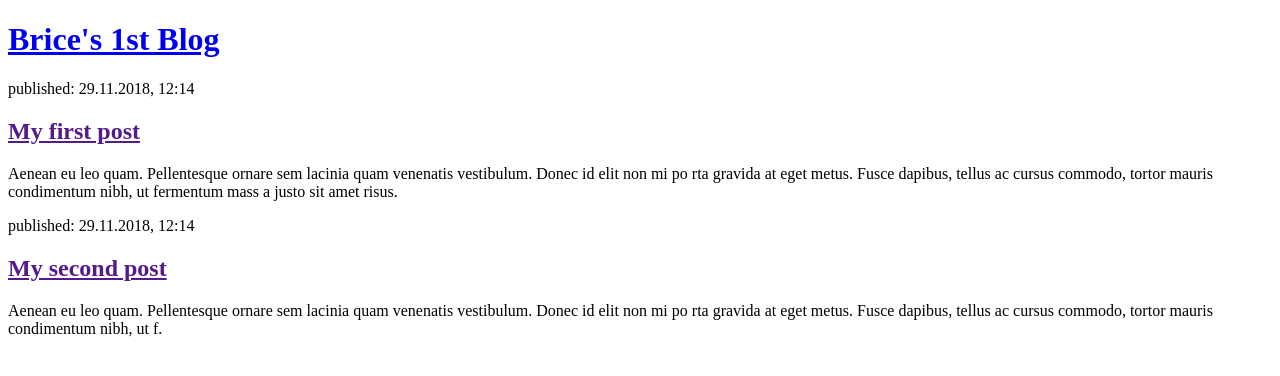
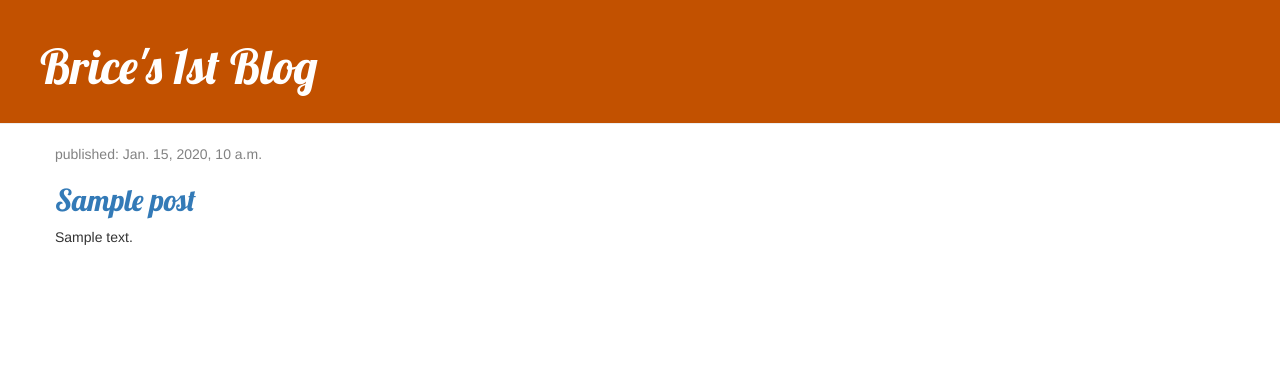
Before and after one commit to bricekiki/my-first-blog, a Django app: template blog/templates/blog/post_list.html in a window 1280 px wide. Shown: the top 376 px of the page. Run offline with Django 3.2, Linux system fonts and the light colour scheme; the template is opened without the code that fills it: values that come from a table or form of the project are taken from there, others are empty; tables that the repository leaves empty hold one stand-in row (values such as "Sample post"); some libraries are stand-ins or nearby versions.

Commit message:
Added view and template for detailed blog pas as well as CSS for the site.

```diff
--- /dev/null
+++ b/blog/static/css/blog.css
@@ -0,0 +1,40 @@
+
+
+
+.page-header	{
+	background-color:	#C25100;
+	margin-top:	0;
+	padding:	20px	20px	20px	40px; }
+.page-header	h1,	.page-header	h1	a,	.page-header	h1	a:visited,	.page-header	h1	a:active	{
+color:	#ffffff;
+font-size:	36pt;
+text-decoration:	none;
+}
+.content	{
+    margin-left:	40px;
+}
+
+h1,	h2,	h3,	h4	{
+    font-family:	'Lobster',	cursive;
+}
+.date	{
+color:	#828282; }
+.save	{
+    float:	right;
+}
+
+.post-form	textarea,	.post-form	input	{
+    width:	100%;
+}
+.top-menu,	.top-menu:hover,	.top-menu:visited	{
+color:	#ffffff;
+    float:	right;
+    font-size:	26pt;
+    margin-right:	20px;
+ }
+.post	{
+    margin-bottom:	70px;
+    }
+.post	h1	a,	.post	h1	a:visited	{
+    color:	#000000;
+}
--- /dev/null
+++ b/blog/templates/blog/base.html
@@ -0,0 +1,30 @@
+<!DOCTYPE html>
+{%	load	static	%}
+<html lang="en">
+<head>
+    <meta charset="UTF-8">
+
+
+    <link	rel="stylesheet"	href="//maxcdn.bootstrapcdn.com/bootstrap/3.2.0/css/bootstrap.min.css">
+    <link	rel="stylesheet"	href="//maxcdn.bootstrapcdn.com/bootstrap/3.2.0/css/bootstrap-theme.min.css">
+    <link	rel="stylesheet"	href="{%	static	'css/blog.css'	%}">
+    <link	href="//fonts.googleapis.com/css?family=Lobster&subset=latin,latin-ext"	rel="stylesheet"	type="text/css">
+
+<html>
+    <head>
+        <title>Brice's 1st Blog</title>
+    </head>
+<body>
+    <div class="page-header">
+        <h1><a	href="/">Brice's 1st Blog</a></h1>
+    </div>
+    <div class="content	container">
+        <div class="row">
+             <div class="col-md-8">
+            {% block content %}
+            {% endblock %}
+            </div>
+         </div>
+    </div>
+</body>
+</html>
--- a/blog/templates/blog/post_list.html
+++ b/blog/templates/blog/post_list.html
@@ -1,31 +1,15 @@
-<!DOCTYPE html>
-<html lang="en">
-<head>
-    <meta charset="UTF-8">
 
+    {% extends 'blog/base.html' %}
 
-
-
-<html>
-    <head>
-        <title>Brice's 1st Blog</title>
-    </head>
-    <body>
-        <div>
-            <h1><a	href="/">Brice's 1st Blog</a></h1>
-        </div>
-
-
-        <div>
-            <p>published:	29.11.2018,	12:14</p>
-            <h2><a	href="">My	first	post</a></h2>
-            <p>Aenean	eu	leo	quam.	Pellentesque	ornare	sem	lacinia	quam	venenatis	vestibulum.	Donec
-                id	elit	non	mi	po rta	gravida	at	eget	metus.	Fusce	dapibus,	tellus	ac	cursus	commodo,
-                tortor	mauris	condimentum	nibh,	ut	fermentum	mass a	justo	sit	amet	risus.</p>								</div>
-        <div>
-            <p>published:	29.11.2018,	12:14</p>
-            <h2><a	href="">My	second	post</a></h2>
-            <p>Aenean	eu	leo	quam.	Pellentesque	ornare	sem	lacinia	quam	venenatis	vestibulum.	Donec	id	elit	non	mi	po rta	gravida	at	eget	metus.	Fusce	dapibus,	tellus	ac	cursus	commodo,	tortor	mauris	condimentum	nibh,	ut	f.</p>
-        </div>
-    </body>
-</html>
+    {% block content %}
+        {% for post in posts %}
+            <div class="post">
+                <div class="date">
+                    <p>published:
+                        {{ post.published_date }}</p>
+                </div>
+                <h2><a href="">{{ post.title }}</a></h2>
+                <p>{{ post.text|linebreaksbr }}</p>
+            </div>
+        {% endfor %}
+    {% endblock %}
--- a/blog/urls.py
+++ b/blog/urls.py
@@ -2,6 +2,11 @@ from django.urls import path
 from . import views
 
 
-urlpatterns = [
+from django.urls import	path
+from . import views
+
+urlpatterns	=[
     path('', views.post_list, name='post_list'),
+    path('post/<int:pk>/', views.post_detail, name='post_detail'),
+
 ]
```
Also changed, not shown: blog/templates/blog/post_detail.html (added, +15 -0 lines), blog/views.py (+15 -3 lines).
